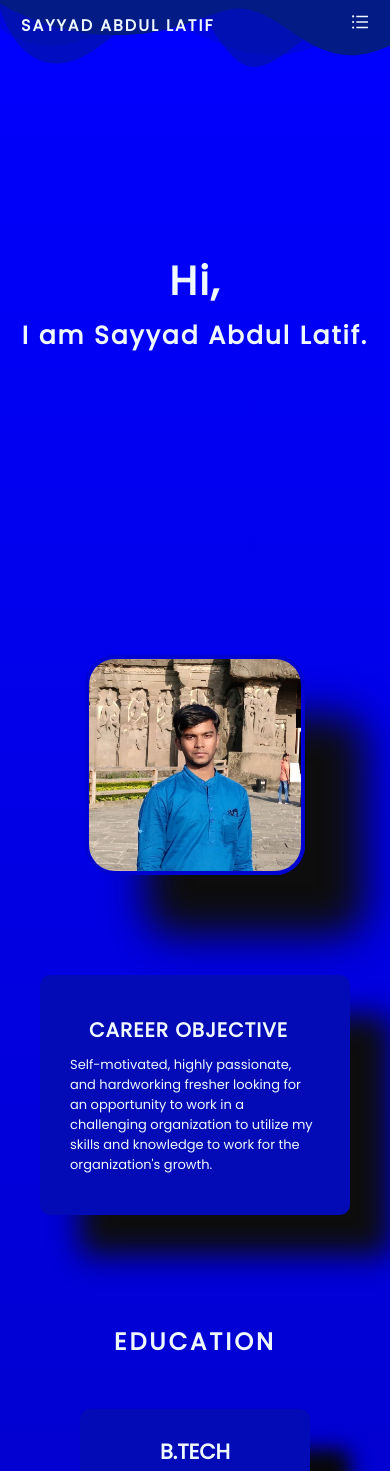
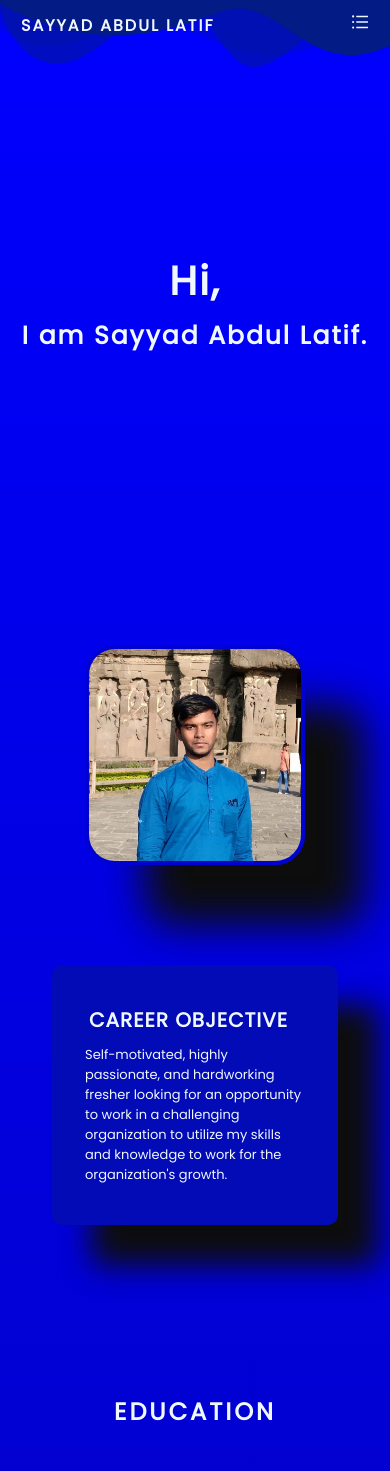
Before and after one commit to Sayyad-Abdul-latif/portfolio, a React (Create React App) app: page / in a window 390 px wide. Shown: the top 1471 px of the page. Built offline with nearby package versions, Linux system fonts and the light colour scheme.

Commit message:
white space removed

```diff
--- a/package.json
+++ b/package.json
@@ -19,7 +19,7 @@
     "build": "react-scripts build",
     "test": "react-scripts test",
     "predeploy" : "npm run build",
-"deploy" : "gh-pages -d build",
+    "deploy" : "gh-pages -d build",
     "eject": "react-scripts eject"
   },
   "eslintConfig": {
--- a/src/App.css
+++ b/src/App.css
@@ -304,8 +304,14 @@ margin-top: 30px;
 }
 
 
-@media all and (max-width:1000px) {
-
+@media all and (max-width:900px) {
+  html,body{
+    /* height: 100%;
+    width: 100%; */
+    /* padding: 0;
+    margin: 0; */
+    overflow-x: hidden;
+  }
   .data-tech{
     flex-direction: column;
     align-items: center;
@@ -360,11 +366,14 @@ margin-top: 30px;
   .logo{
     flex:1;
   }
-
+ .profile{
+  width: 100vw;
+ }
   .profile-sec-1{
     flex-direction: column;
     align-items: center;
     justify-content: center;
+    margin-bottom: 70px;
   }
   .profile-pic{
     /* z-index: -1; */
@@ -381,7 +390,7 @@ margin-top: 30px;
     margin-right: 0px;
   }
   .profile-obj p{
-  width: 250px;
+  width: 220px;
   font-size: 13px;
 }
 .profile-obj h1{
```
